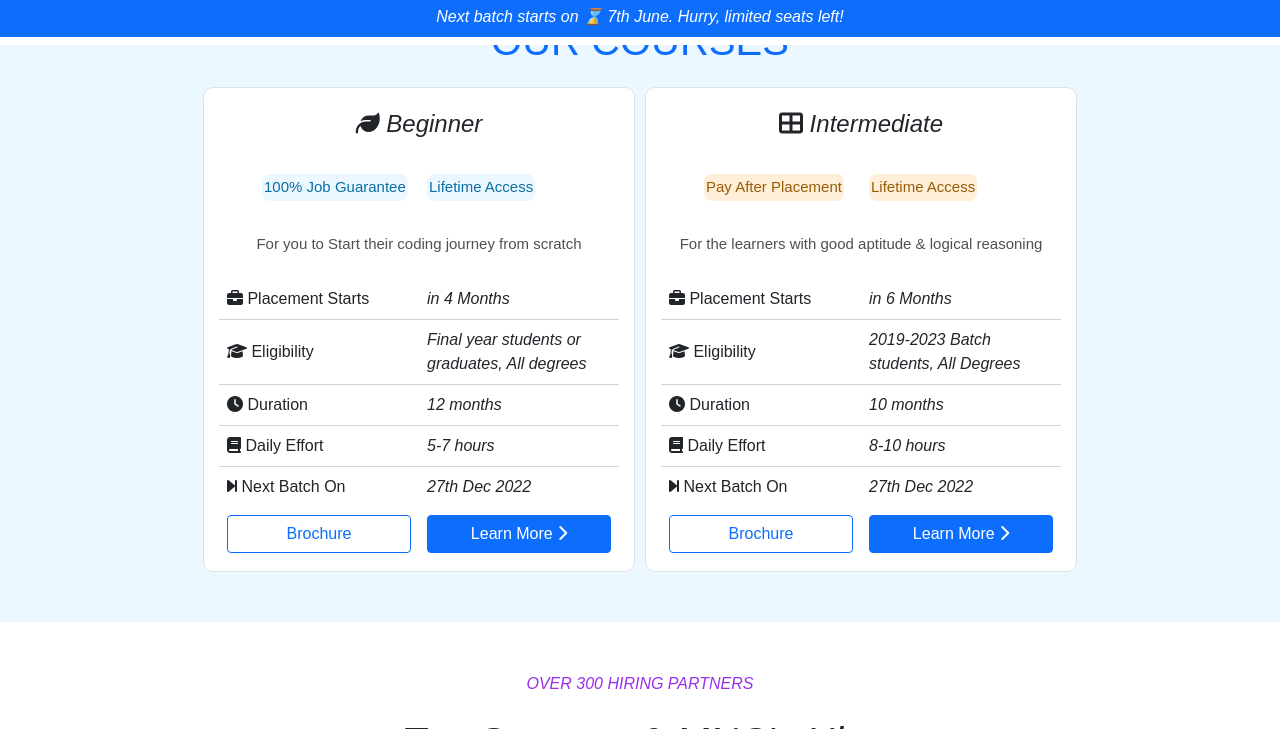
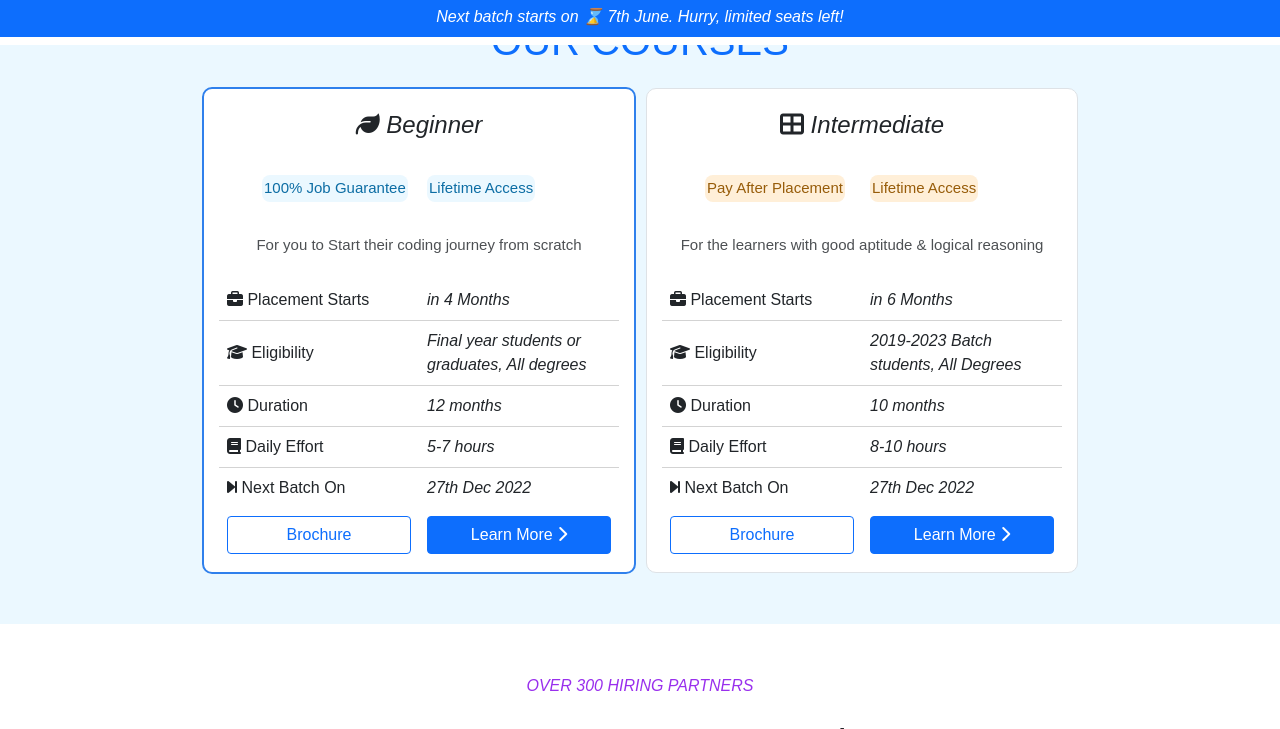
Before and after one commit to aamirkhan06/Acciojob-frontendweb, a plain HTML site: page index.html in a window 1280 px wide. In both pictures the pointer is over the element 419 px from the left and 1542 px from the top of the page. Shown: the part 1213-1942 px from the top of the page. Drawn offline with nearby package versions, Linux system fonts and the light colour scheme.

Commit message:
last commit

```diff
--- a/style.css
+++ b/style.css
@@ -251,6 +251,9 @@
     height: 100%;
 }
 
+.select-course:hover{
+    border:2px solid #2f80ec !important;
+}
 @media screen and (max-width:900px) {
     .hero-left-wrapper
     {
```
